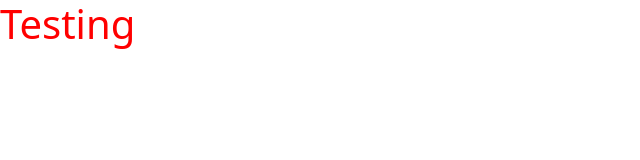
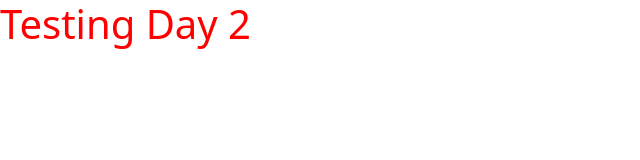
Before and after one commit to RyanBlackwellProductDesign/UX_UI_Project_3, a plain HTML site: page index.html in a window 1280 px wide. Shown: the whole page, without its empty margins (0-640 px from the left). Drawn offline with nearby package versions, Linux system fonts and the light colour scheme.

Commit message:
day 2 change

```diff
--- a/index.html
+++ b/index.html
@@ -12,7 +12,7 @@
   <link rel="stylesheet" href="CSS/style.css">
 </head>
 <body>
-    <h1>Testing</h1>
+    <h1>Testing Day 2</h1>
   <!--  -->
   <script src="js/app.js"></script>
 </body>
```
Also changed, not shown: 1 other file.
